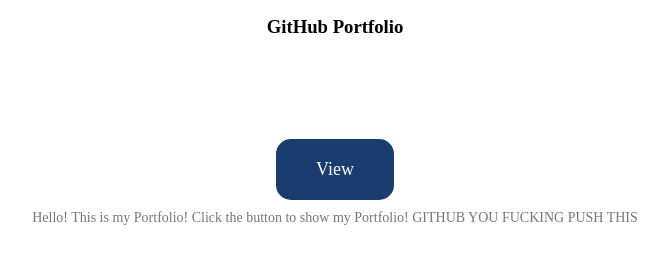
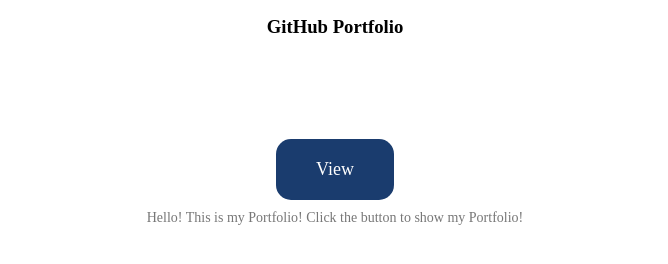
Before and after one commit to therealfuranku/gen008-github_portfolio, a plain HTML site: page index.html in a window 1280 px wide. Shown: the part 112-376 px from the top of the page, without its empty margins (305-973 px from the left). Drawn offline with Linux system fonts and the light colour scheme.

Commit message:
These files are for the assignment of GEN-008

```diff
--- a/index.html
+++ b/index.html
@@ -76,7 +76,7 @@
                 View
             </a>
             <div class="note">
-            Hello! This is my Portfolio! Click the button to show my Portfolio! GITHUB YOU FUCKING PUSH THIS
+            Hello! This is my Portfolio! Click the button to show my Portfolio!
             </div>
         </div>
     </body>
```
